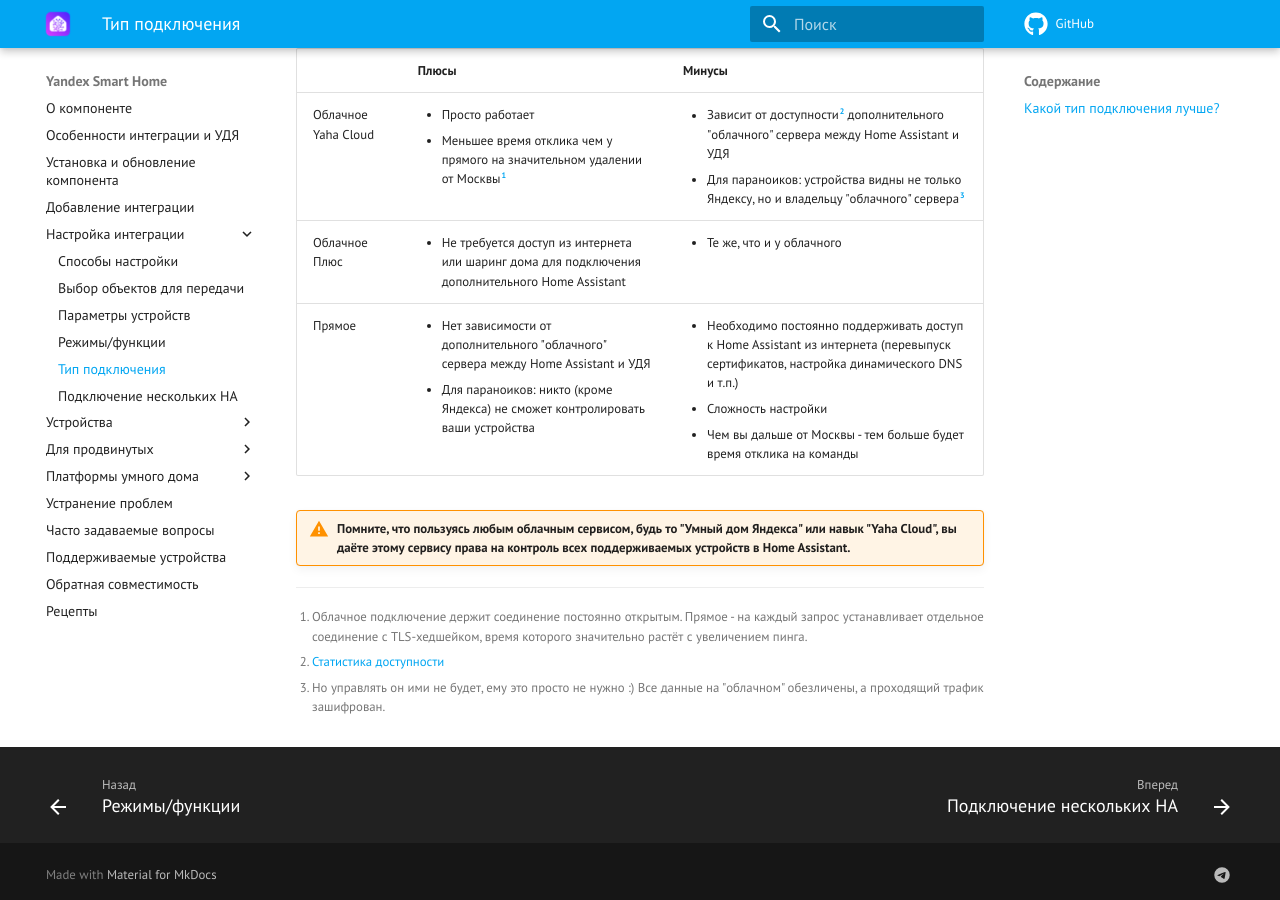
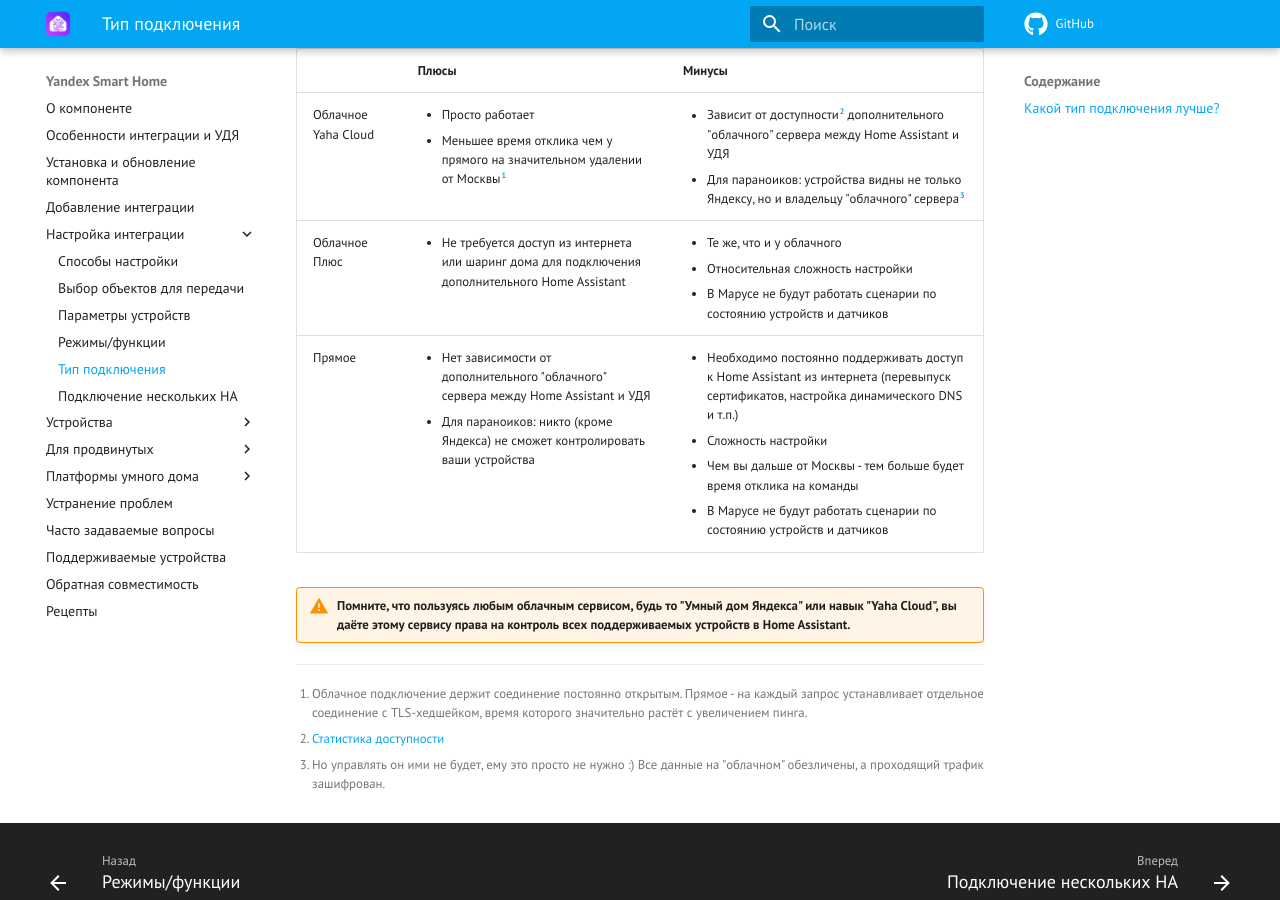
Before and after one commit to dext0r/yandex_smart_home, an MkDocs documentation site: the page built from docs/config/connection-type.md, in a window 1280 px wide and 900 px high, scrolled down 504 px. Built offline with MkDocs 1.6.1 and Material for MkDocs 9.7.7, drawn with Linux system fonts in a browser that asks for light colours; comment, search, counter and statistics services are not loaded; the version menu is left out.

Commit message:
docs: Add marusia to connection type comparison (#420)

```diff
--- a/docs/config/connection-type.md
+++ b/docs/config/connection-type.md
@@ -11,11 +11,11 @@
 
 ## Какой тип подключения лучше? { id=compare }
 
-|                        | Плюсы                                                                                                                                                                                      | Минусы                                                                                                                                                                                                                                                         |
-| ---------------------- | ------------------------------------------------------------------------------------------------------------------------------------------------------------------------------------------ | -------------------------------------------------------------------------------------------------------------------------------------------------------------------------------------------------------------------------------------------------------------- |
-| Облачное<br>Yaha Cloud | <ul><li>Просто работает</li><li>Меньшее время отклика чем у прямого на значительном удалении от Москвы[^1]</li></ul>                                                                       | <ul><li>Зависит от доступности[^2] дополнительного "облачного" сервера между Home Assistant и УДЯ</li><li>Для параноиков: устройства видны не только Яндексу, но и владельцу "облачного" сервера[^3]</li></ul>                                                 |
-| Облачное Плюс          | <ul><li>Не требуется доступ из интернета или шаринг дома для подключения дополнительного Home Assistant</li></ul>                                                                          | <ul><li>Те же, что и у облачного</li></ul>                                                                                                                                                                                                                     |
-| Прямое                 | <ul><li>Нет зависимости от дополнительного "облачного" сервера между Home Assistant и УДЯ</li><li>Для параноиков: никто (кроме Яндекса) не сможет контролировать ваши устройства</li></ul> | <ul><li>Необходимо постоянно поддерживать доступ к Home Assistant из интернета (перевыпуск сертификатов, настройка динамического DNS и т.п.)</li><li>Сложность настройки</li><li>Чем вы дальше от Москвы - тем больше будет время отклика на команды</li></ul> |
+|                        | Плюсы                                                                                                                                                                                      | Минусы                                                                                                                                                                                                                                                                                                                                       |
+| ---------------------- | ------------------------------------------------------------------------------------------------------------------------------------------------------------------------------------------ | -------------------------------------------------------------------------------------------------------------------------------------------------------------------------------------------------------------------------------------------------------------------------------------------------------------------------------------------- |
+| Облачное<br>Yaha Cloud | <ul><li>Просто работает</li><li>Меньшее время отклика чем у прямого на значительном удалении от Москвы[^1]</li></ul>                                                                       | <ul><li>Зависит от доступности[^2] дополнительного "облачного" сервера между Home Assistant и УДЯ</li><li>Для параноиков: устройства видны не только Яндексу, но и владельцу "облачного" сервера[^3]</li></ul>                                                                                                                               |
+| Облачное Плюс          | <ul><li>Не требуется доступ из интернета или шаринг дома для подключения дополнительного Home Assistant</li></ul>                                                                          | <ul><li>Те же, что и у облачного</li><li>Относительная сложность настройки</li><li>В Марусе не будут работать сценарии по состоянию устройств и датчиков</li></ul>                                                                                                                                                                           |
+| Прямое                 | <ul><li>Нет зависимости от дополнительного "облачного" сервера между Home Assistant и УДЯ</li><li>Для параноиков: никто (кроме Яндекса) не сможет контролировать ваши устройства</li></ul> | <ul><li>Необходимо постоянно поддерживать доступ к Home Assistant из интернета (перевыпуск сертификатов, настройка динамического DNS и т.п.)</li><li>Сложность настройки</li><li>Чем вы дальше от Москвы - тем больше будет время отклика на команды</li><li>В Марусе не будут работать сценарии по состоянию устройств и датчиков</li></ul> |
 
 !!! warning "Помните, что пользуясь любым облачным сервисом, будь то "Умный дом Яндекса" или навык "Yaha Cloud", вы даёте этому сервису права на контроль всех поддерживаемых устройств в Home Assistant."
 
```
